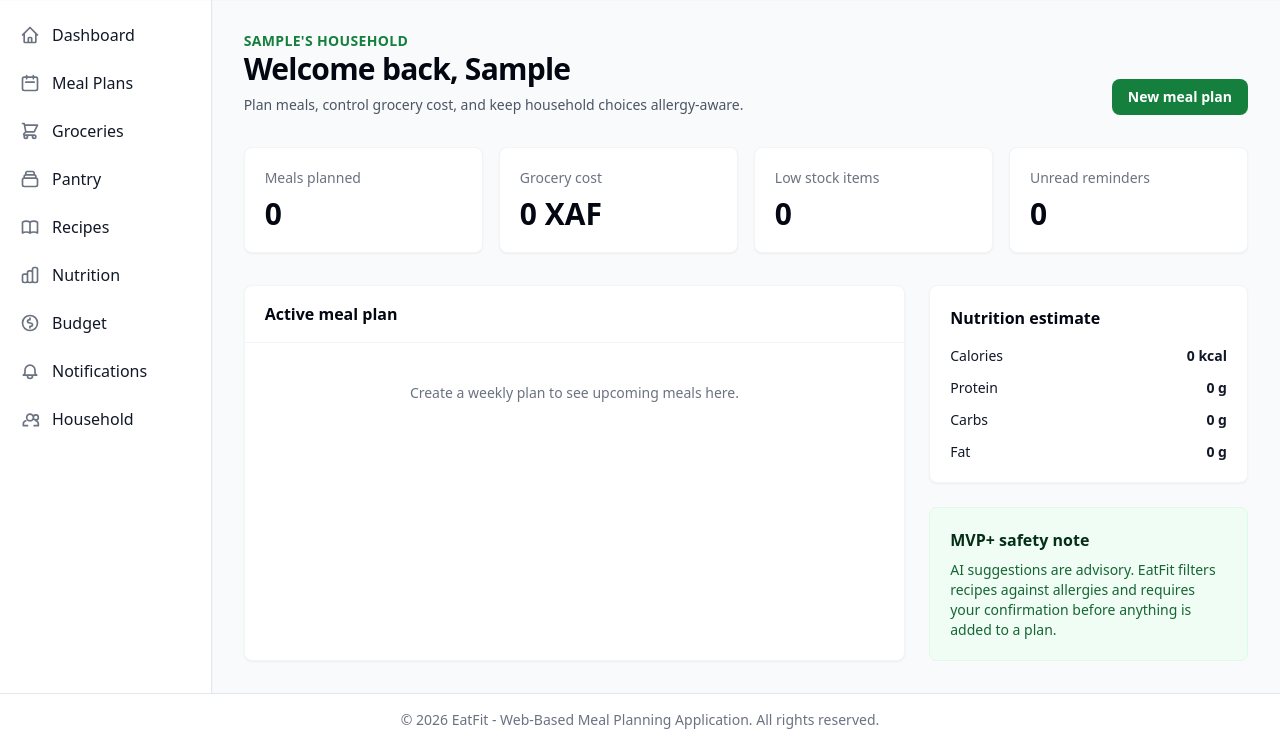
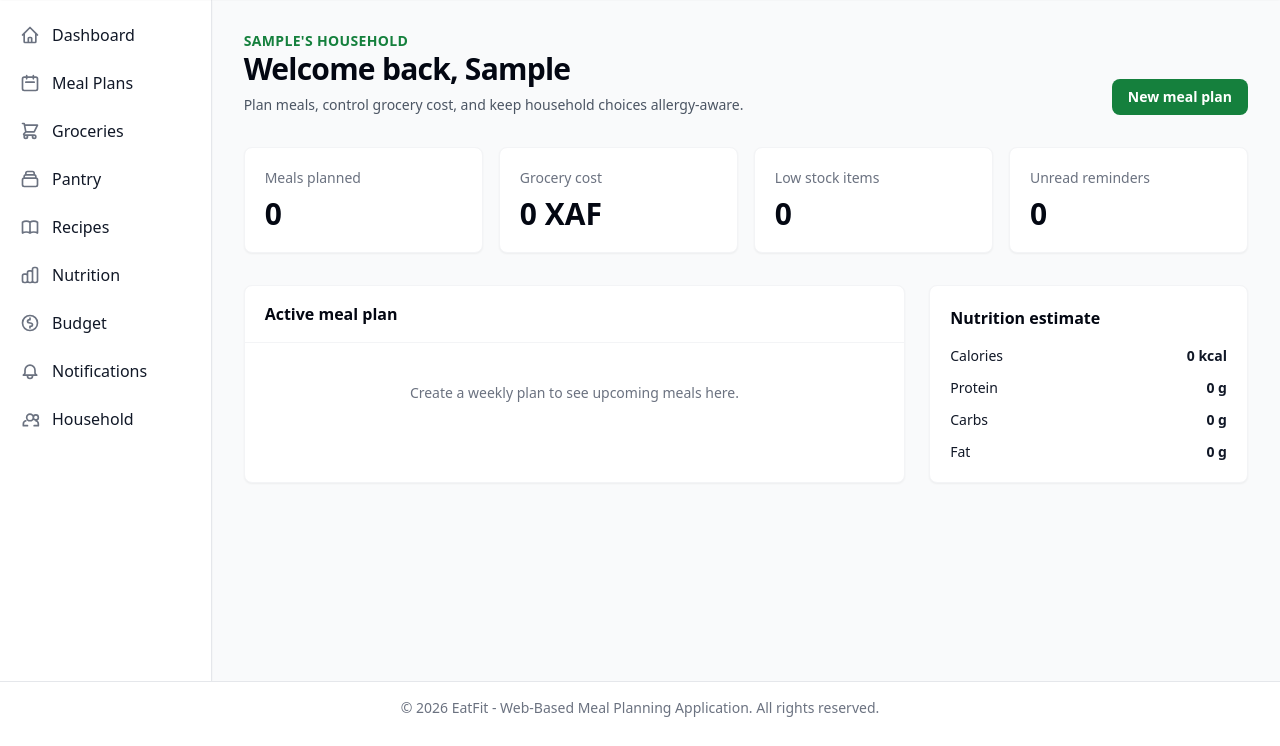
Before and after one commit to nurdin235/eatfit, a Django app: page / in a window 1280 px wide. Shown: the part 66-812 px from the top of the page. After the commit the page ends 783 px from the top, so only its background shows below. Run offline with Django 5.2, Linux system fonts and the light colour scheme; the visitor is signed in with stand-in values (Sample User, id 1); data comes from the database, SQL or seed files in the repository; data that the repository does not hold is empty; parts of the project's set-up code (start-up, migrations or seed data) failed here and were passed over.

Commit message:
Remove dashboard safety note

```diff
--- a/templates/dashboard/dashboard.html
+++ b/templates/dashboard/dashboard.html
@@ -66,10 +66,6 @@
                 <div class="flex justify-between"><span>Fat</span><strong>{{ nutrition.fat|default:0|floatformat:0 }} g</strong></div>
             </div>
         </div>
-        <div class="bg-green-50 border border-green-100 rounded-lg p-5">
-            <h2 class="font-semibold text-green-950">MVP+ safety note</h2>
-            <p class="mt-2 text-sm text-green-800">AI suggestions are advisory. EatFit filters recipes against allergies and requires your confirmation before anything is added to a plan.</p>
-        </div>
     </aside>
 </div>
 {% endblock %}
```
